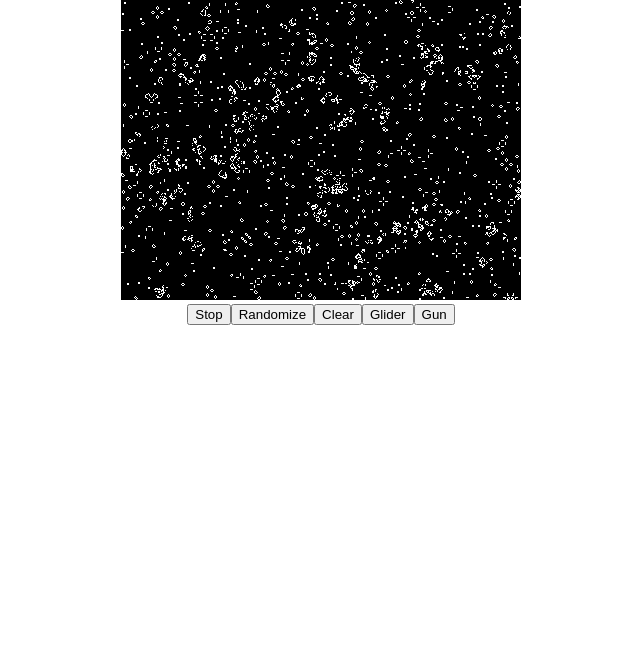
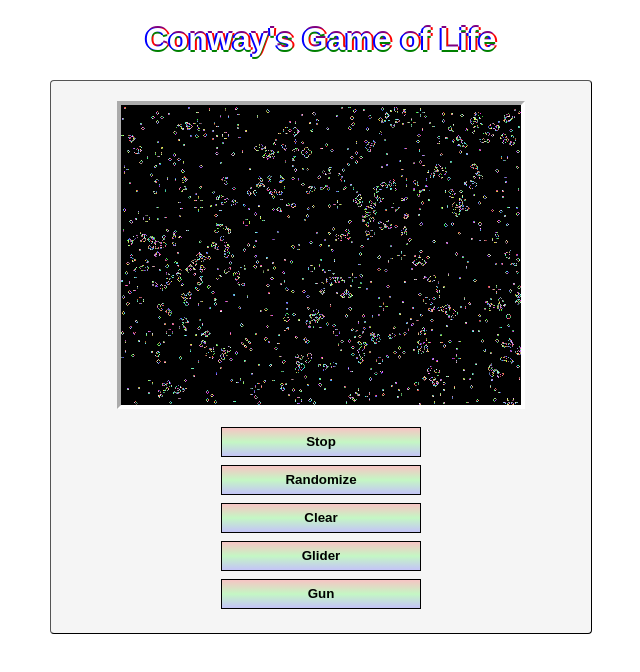
Before and after one commit to bloominstituteoftechnology/CS-Build-Week-1, a React (Create React App) app: page / in a window 1280 px wide. Shown: the top 672 px of the page, without its empty margins (319-959 px from the left). Built offline with nearby package versions, Linux system fonts and the light colour scheme.

Commit message:
added styling

```diff
--- a/src/App.css
+++ b/src/App.css
@@ -22,6 +22,45 @@
   font-size: large;
 }
 
+.title {
+  color: white;
+  text-shadow: -2px 0 blue, 0 2px green, 2px 0 red, 0 -2px purple;
+}
+
+.btn-div {
+  display: flex;
+  flex-direction: column;
+  width: 200px;
+  margin: auto;
+  margin-top: 10px;
+}
+
+button {
+  height: 30px;
+  margin: 4px 0;
+  background: -webkit-linear-gradient(top,rgba(255, 0, 0, .2),rgba(0, 255, 0, .2), rgba(0, 0, 255, .2));
+  font-weight: 600;
+  border: solid 1px black;
+}
+
+button:hover {
+  cursor: pointer;
+}
+
+.game-container {
+  border: 1px outset black;
+  background-color: whitesmoke;
+  width: 500px;
+  margin: auto;
+  padding: 20px;
+  border-radius: 4px;
+  margin-bottom: 20px;
+}
+
+canvas {
+  border: 4px inset white;
+}
+
 @keyframes App-logo-spin {
   from { transform: rotate(0deg); }
   to { transform: rotate(360deg); }
--- a/src/App.js
+++ b/src/App.js
@@ -54,6 +54,9 @@ class LifeCanvas extends Component {
       let width = this.props.width;
       const drawPixel = (x, y, r, g, b) => {
         let index = ((y * width) + x) * 4;
+        r = r ? ((r - 50) * Math.random() + 50) : r;
+        g = g ? ((g - 50) * Math.random() + 50) : g;
+        b = b ? ((b - 50) * Math.random() + 50) : b;
         pixels[index + 0] = r;
         pixels[index + 1] = g;
         pixels[index + 2] = b;
@@ -71,9 +74,9 @@ class LifeCanvas extends Component {
 
   render() {
     return (
-      <div>
+      <div className="game-container" >
         <canvas ref="canvas" width={this.props.width} height={this.props.height}/>
-        <div>
+        <div className="btn-div">
           <button onClick={() => this.startStop()}>{this.state.proceed ? "Stop" : "Start"}</button>
           <button onClick={() => this.randomize()}>Randomize</button>
           <button onClick={() => this.clear()}>Clear</button>
@@ -89,6 +92,7 @@ class LifeApp extends Component {
   render() {
     return (
       <div>
+        <h1 className="title" >Conway's Game of Life</h1>
         <LifeCanvas width={400} height={300}/>
       </div>
     )
```
Also changed, not shown: package.json (line endings or trailing spaces), 2 other files (tests, documents, lock files or other folders).
